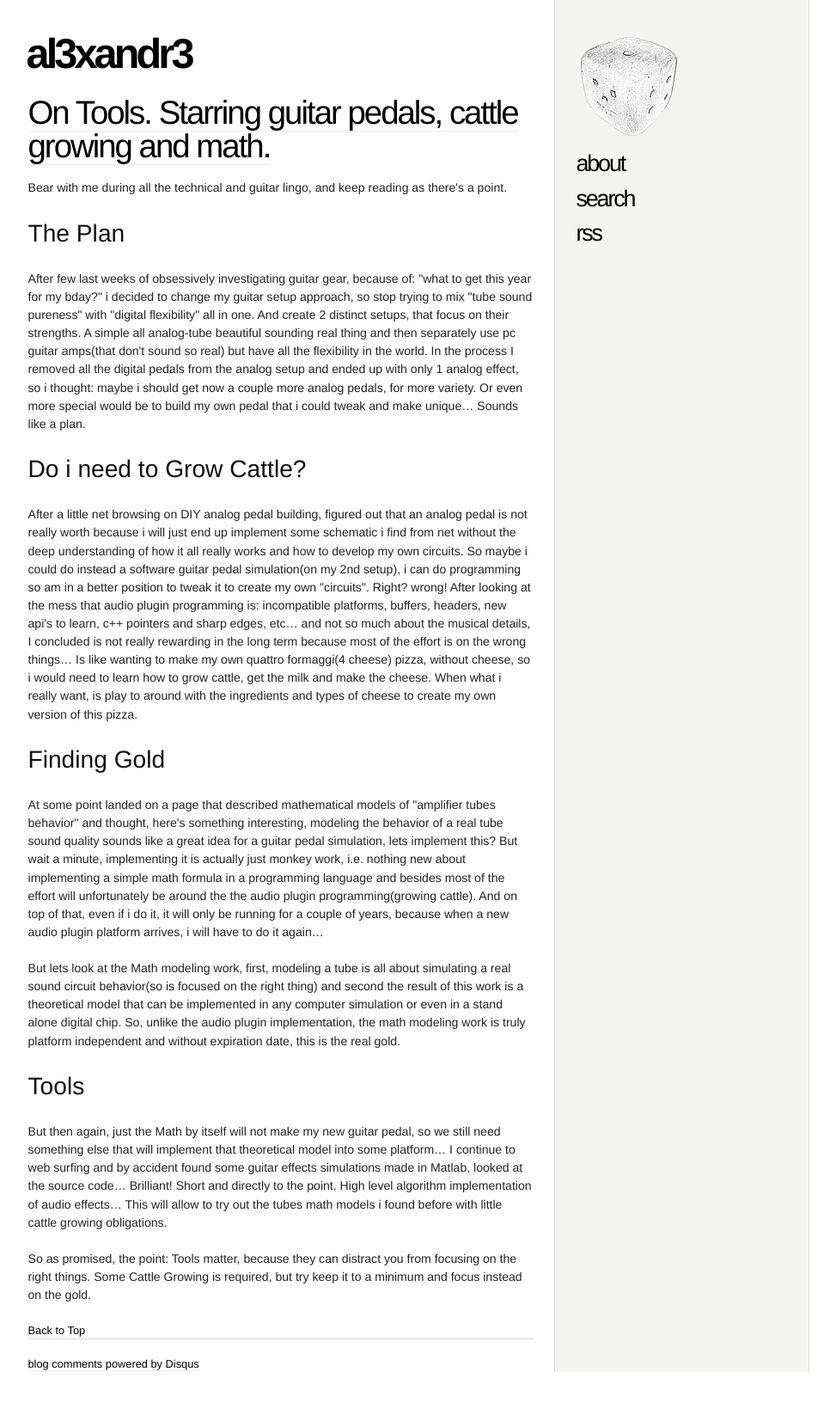
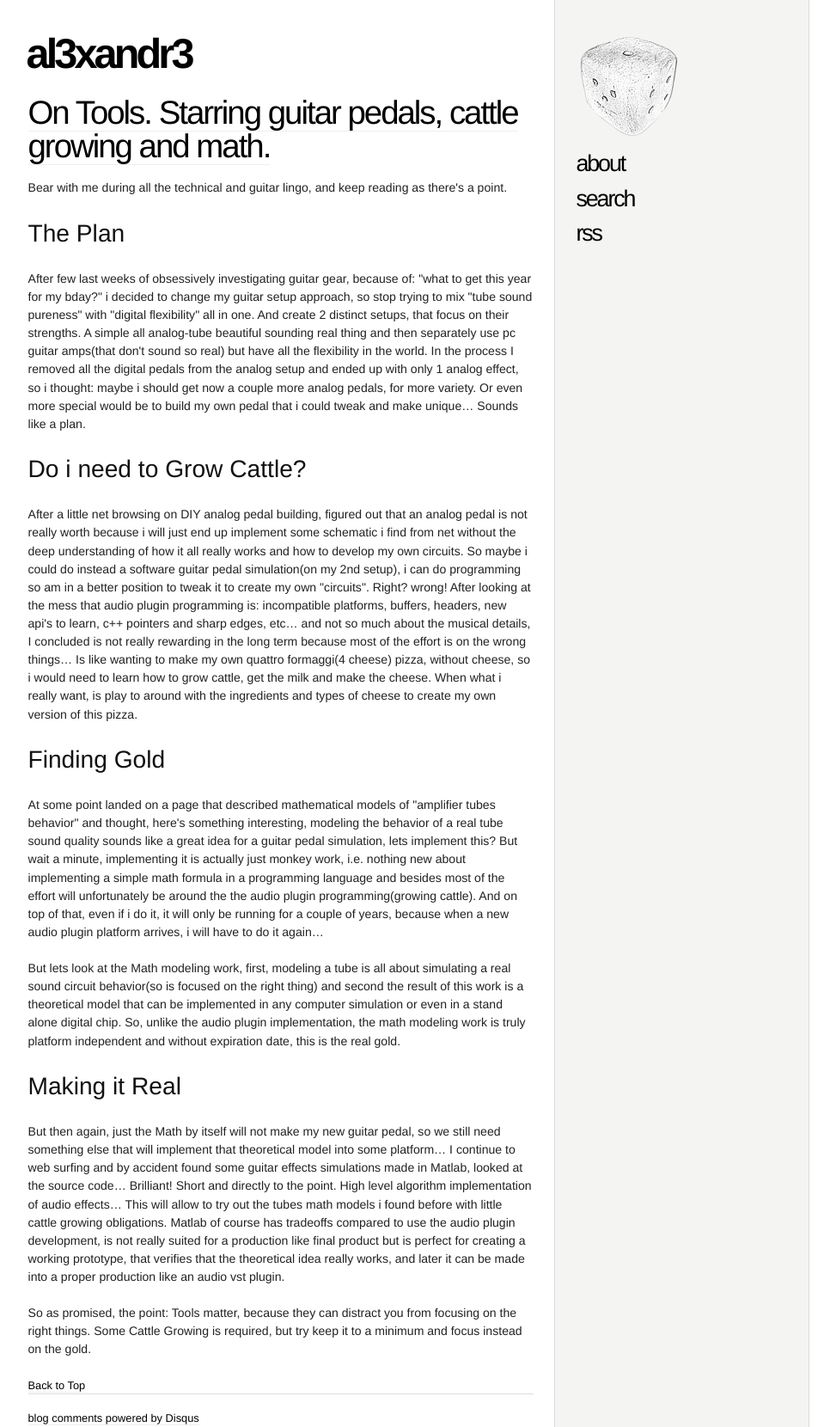
Before and after one commit to al3xandr3/al3xandr3.github.io, a Jekyll site: the page built from _posts/2011-01-12-on-tools.html, in a window 1280 px wide. Shown: the whole page at 86% size, without its empty margins (174-1147 px from the left). Built offline with Jekyll 4.4.1, drawn with Linux system fonts in a browser that asks for light colours; nearby versions of some CDN libraries; comment, search, counter and statistics services are not loaded; before the commit the page ends 1596 px from its top, so only the background shows below that.

Commit message:
new post

```diff
--- a/_org/posts/2011-01-12-on-tools.org
+++ b/_org/posts/2011-01-12-on-tools.org
@@ -19,9 +19,10 @@ At some point landed on a page that described mathematical models of "amplifier
 
 But lets look at the Math modeling work, first, modeling a tube is all about simulating a real sound circuit behavior(so is focused on the right thing) and second the result of this work is a theoretical model that can be implemented in any computer simulation or even in a stand alone digital chip. So, unlike the audio plugin implementation, the math modeling work is truly platform independent and without expiration date, this is the real gold.
 
-* Tools
+* Making it Real
 
 But then again, just the Math by itself will not make my new guitar pedal, so we still need something else that will implement that theoretical model into some platform...
 I continue to web surfing and by accident found some guitar effects simulations made in Matlab, looked at the source code... Brilliant! Short and directly to the point. High level algorithm implementation of audio effects... This will allow to try out the tubes math models i found before with little cattle growing obligations.
+Matlab of course has tradeoffs compared to use the audio plugin development, is not really suited for a production like final product but is perfect for creating a working prototype, that verifies that the theoretical idea really works, and later it can be made into a proper production like an audio vst plugin.
 
 So as promised, the point: Tools matter, because they can distract you from focusing on the right things. Some Cattle Growing is required, but try keep it to a minimum and focus instead on the gold.
--- a/_posts/2011-01-12-on-tools.html
+++ b/_posts/2011-01-12-on-tools.html
@@ -60,13 +60,14 @@ But lets look at the Math modeling work, first, modeling a tube is all about sim
 </div>
 
 <div class="outline-2" id="outline-container-4">
-<h2 id="sec-4">Tools </h2>
+<h2 id="sec-4">Making it Real </h2>
 <div class="outline-text-2" id="text-4">
 
 
 <p>
 But then again, just the Math by itself will not make my new guitar pedal, so we still need something else that will implement that theoretical model into some platform&hellip;
 I continue to web surfing and by accident found some guitar effects simulations made in Matlab, looked at the source code&hellip; Brilliant! Short and directly to the point. High level algorithm implementation of audio effects&hellip; This will allow to try out the tubes math models i found before with little cattle growing obligations.
+Matlab of course has tradeoffs compared to use the audio plugin development, is not really suited for a production like final product but is perfect for creating a working prototype, that verifies that the theoretical idea really works, and later it can be made into a proper production like an audio vst plugin.
 </p>
 <p>
 So as promised, the point: Tools matter, because they can distract you from focusing on the right things. Some Cattle Growing is required, but try keep it to a minimum and focus instead on the gold.
```
